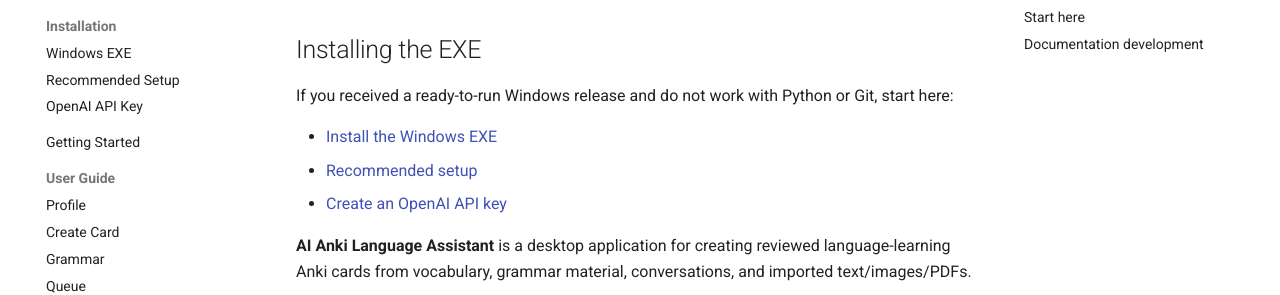
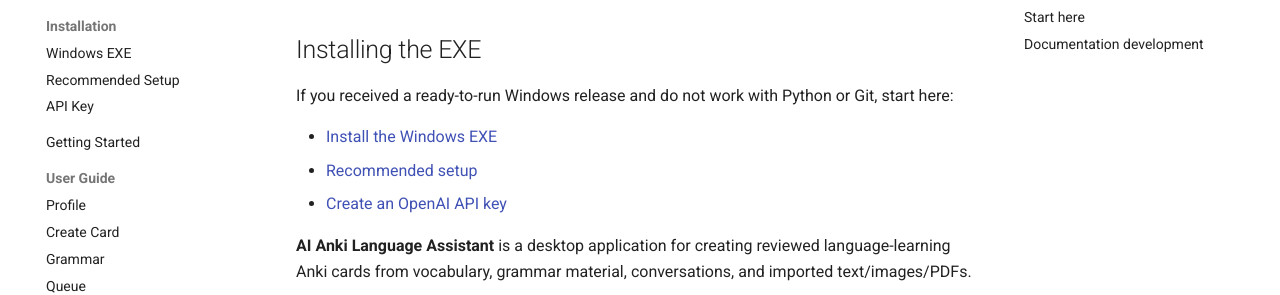
Before and after one commit to paulinap92/ai-anki-language-assistant, an MkDocs documentation site: the page built from docs/index.md, in a window 1280 px wide. Shown: the part 148-443 px from the top of the page. Built offline with MkDocs 1.6.1 and Material for MkDocs 9.7.7, drawn with Linux system fonts in a browser that asks for light colours; comment, search, counter and statistics services are not loaded.

```diff
--- a/mkdocs.yml
+++ b/mkdocs.yml
@@ -57,7 +57,7 @@ nav:
   - Installation:
       - Windows EXE: installation/windows-exe.md
       - Recommended Setup: installation/recommended-setup.md
-      - OpenAI API Key: installation/api-keys.md
+      - API Key: installation/api-keys.md
   - Getting Started: getting-started.md
   - User Guide:
       - Profile: user-guide/profile.md
```
